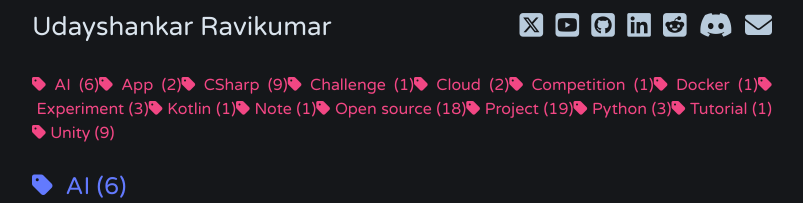
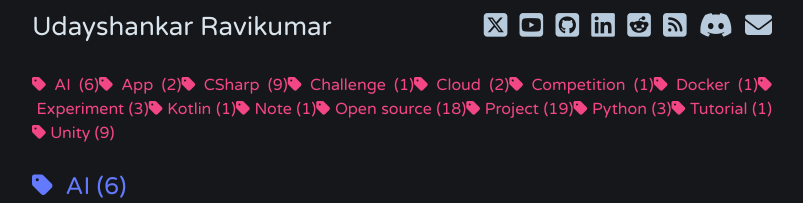
Before and after one commit to Uralstech/uralstech.github.io, a Jekyll site: the page built from tags.html, in a window 1280 px wide. Shown: the top 203 px of the page, without its empty margins (238-1041 px from the left). Built offline with Jekyll 4.4.1, drawn with Linux system fonts in a browser that asks for light colours; nearby versions of some CDN libraries.

```diff
--- a/_config.yml
+++ b/_config.yml
@@ -46,6 +46,10 @@ dash:
     - url: https://www.reddit.com/user/uralstech_MR
       icon: square-reddit
       color: orange
+    - url: https://uralstech.github.io/feed
+      icon: square-rss
+      color: cyan
+      fa: true
     - url: https://discord.com/users/856445664372326400
       icon: discord
       color: indigo
```
